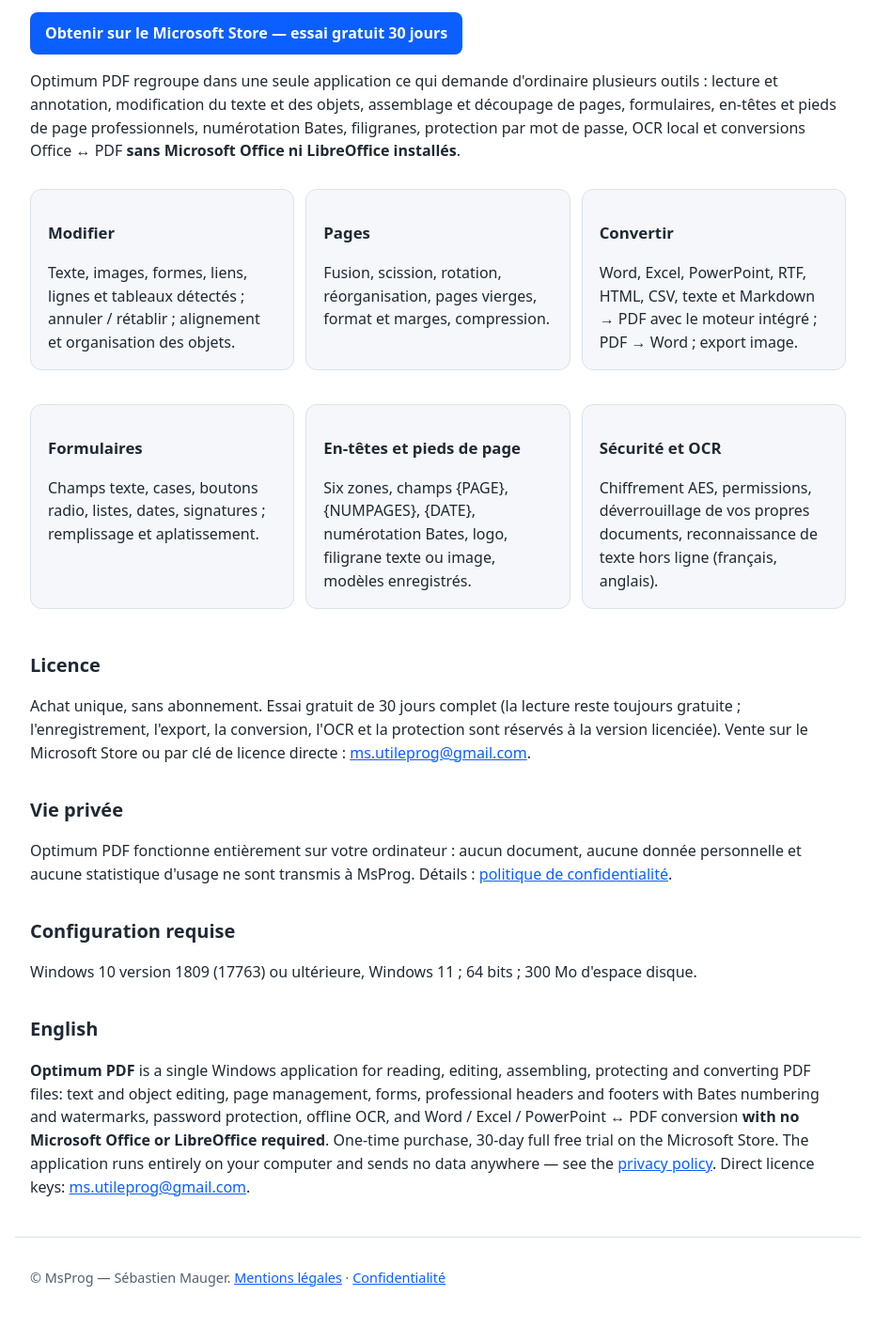
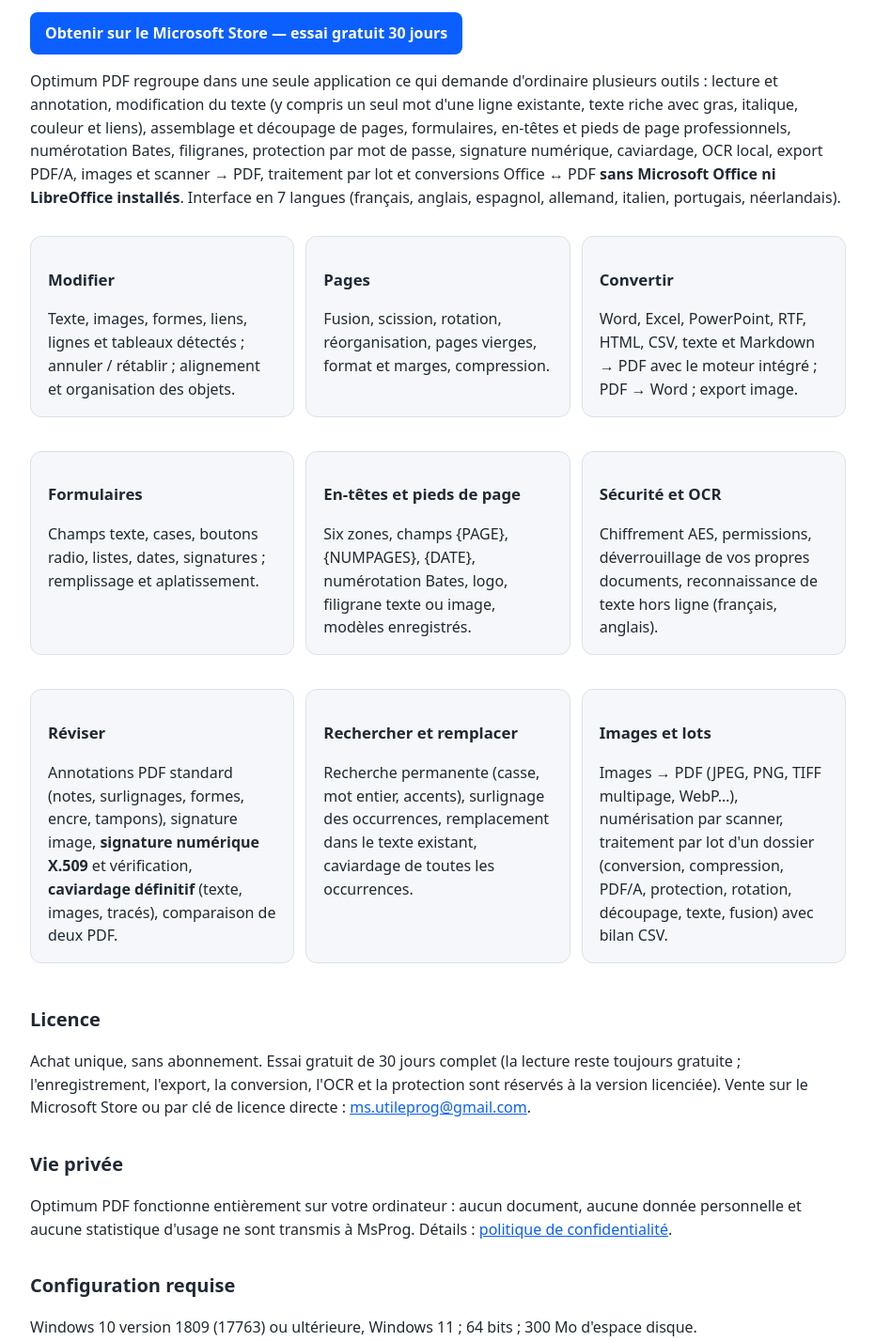
Before and after one commit to MsProgUtile/optimumpdf-site, a plain HTML site: page index.html in a window 1280 px wide. Shown: the part 136-1564 px from the top of the page at 94% size, without its empty margins (174-1105 px from the left). Before the commit the page ends 1539 px from the top, so only its background shows below. Drawn offline with Linux system fonts and the light colour scheme.

Commit message:
Page d'accueil : nouvelles fonctions V2.33-V2.42 (réviser, signature X.509, caviardage, recherche, images, lots)

```diff
--- a/index.html
+++ b/index.html
@@ -16,7 +16,7 @@
 <nav><a href="index.html">Accueil</a><a href="confidentialite.html">Politique de confidentialité</a><a href="mentions-legales.html">Mentions légales</a><a href="index.html#en">English</a></nav>
 <main>
   <p><a class="btn" href="https://apps.microsoft.com/detail/9NM4LKK51M0T">Obtenir sur le Microsoft Store — essai gratuit 30 jours</a></p>
-  <p>Optimum PDF regroupe dans une seule application ce qui demande d'ordinaire plusieurs outils : lecture et annotation, modification du texte et des objets, assemblage et découpage de pages, formulaires, en-têtes et pieds de page professionnels, numérotation Bates, filigranes, protection par mot de passe, OCR local et conversions Office ↔ PDF <strong>sans Microsoft Office ni LibreOffice installés</strong>.</p>
+  <p>Optimum PDF regroupe dans une seule application ce qui demande d'ordinaire plusieurs outils : lecture et annotation, modification du texte (y compris un seul mot d'une ligne existante, texte riche avec gras, italique, couleur et liens), assemblage et découpage de pages, formulaires, en-têtes et pieds de page professionnels, numérotation Bates, filigranes, protection par mot de passe, signature numérique, caviardage, OCR local, export PDF/A, images et scanner → PDF, traitement par lot et conversions Office ↔ PDF <strong>sans Microsoft Office ni LibreOffice installés</strong>. Interface en 7 langues (français, anglais, espagnol, allemand, italien, portugais, néerlandais).</p>
   <div class="grid">
     <div class="card"><h3>Modifier</h3>Texte, images, formes, liens, lignes et tableaux détectés ; annuler / rétablir ; alignement et organisation des objets.</div>
     <div class="card"><h3>Pages</h3>Fusion, scission, rotation, réorganisation, pages vierges, format et marges, compression.</div>
@@ -24,6 +24,9 @@
     <div class="card"><h3>Formulaires</h3>Champs texte, cases, boutons radio, listes, dates, signatures ; remplissage et aplatissement.</div>
     <div class="card"><h3>En-têtes et pieds de page</h3>Six zones, champs {PAGE}, {NUMPAGES}, {DATE}, numérotation Bates, logo, filigrane texte ou image, modèles enregistrés.</div>
     <div class="card"><h3>Sécurité et OCR</h3>Chiffrement AES, permissions, déverrouillage de vos propres documents, reconnaissance de texte hors ligne (français, anglais).</div>
+    <div class="card"><h3>Réviser</h3>Annotations PDF standard (notes, surlignages, formes, encre, tampons), signature image, <strong>signature numérique X.509</strong> et vérification, <strong>caviardage définitif</strong> (texte, images, tracés), comparaison de deux PDF.</div>
+    <div class="card"><h3>Rechercher et remplacer</h3>Recherche permanente (casse, mot entier, accents), surlignage des occurrences, remplacement dans le texte existant, caviardage de toutes les occurrences.</div>
+    <div class="card"><h3>Images et lots</h3>Images → PDF (JPEG, PNG, TIFF multipage, WebP…), numérisation par scanner, traitement par lot d'un dossier (conversion, compression, PDF/A, protection, rotation, découpage, texte, fusion) avec bilan CSV.</div>
   </div>
   <h2>Licence</h2>
   <p>Achat unique, sans abonnement. Essai gratuit de 30 jours complet (la lecture reste toujours gratuite ; l'enregistrement, l'export, la conversion, l'OCR et la protection sont réservés à la version licenciée). Vente sur le Microsoft Store ou par clé de licence directe : <a href="mailto:ms.utileprog@gmail.com">ms.utileprog@gmail.com</a>.</p>
@@ -33,7 +36,7 @@
   <p>Windows 10 version 1809 (17763) ou ultérieure, Windows 11 ; 64 bits ; 300 Mo d'espace disque.</p>
 
   <h2 id="en">English</h2>
-  <p><strong>Optimum PDF</strong> is a single Windows application for reading, editing, assembling, protecting and converting PDF files: text and object editing, page management, forms, professional headers and footers with Bates numbering and watermarks, password protection, offline OCR, and Word / Excel / PowerPoint ↔ PDF conversion <strong>with no Microsoft Office or LibreOffice required</strong>. One-time purchase, 30-day full free trial on the Microsoft Store. The application runs entirely on your computer and sends no data anywhere — see the <a href="confidentialite.html#en">privacy policy</a>. Direct licence keys: <a href="mailto:ms.utileprog@gmail.com">ms.utileprog@gmail.com</a>.</p>
+  <p><strong>Optimum PDF</strong> is a single Windows application for reading, editing, assembling, protecting and converting PDF files: text and object editing (down to a single word of an existing line, rich text with bold, italic, colours and links), page management, forms (fill, flatten), review tools (standard PDF annotations, stamps, image signature, X.509 digital signature and verification, permanent redaction, document comparison), find and replace, professional headers and footers with Bates numbering and watermarks, password protection, offline OCR, PDF/A export, images and scanner to PDF, batch processing of a folder, and Word / Excel / PowerPoint ↔ PDF conversion <strong>with no Microsoft Office or LibreOffice required</strong>. Interface in 7 languages. One-time purchase, 30-day full free trial on the Microsoft Store. The application runs entirely on your computer and sends no data anywhere — see the <a href="confidentialite.html#en">privacy policy</a>. Direct licence keys: <a href="mailto:ms.utileprog@gmail.com">ms.utileprog@gmail.com</a>.</p>
 </main>
 <footer>© MsProg — Sébastien Mauger. <a href="mentions-legales.html">Mentions légales</a> · <a href="confidentialite.html">Confidentialité</a></footer>
 </body>
```
